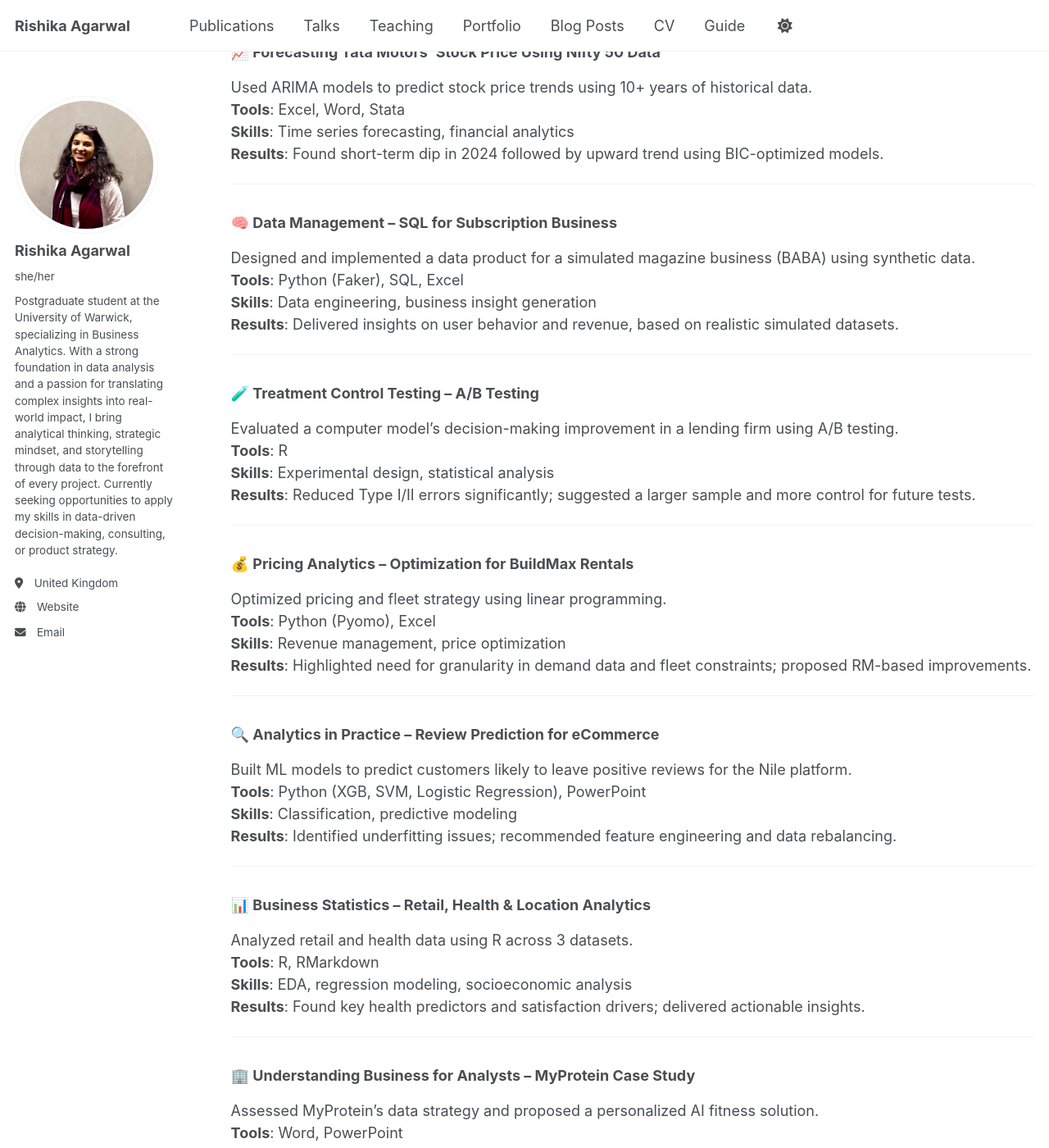
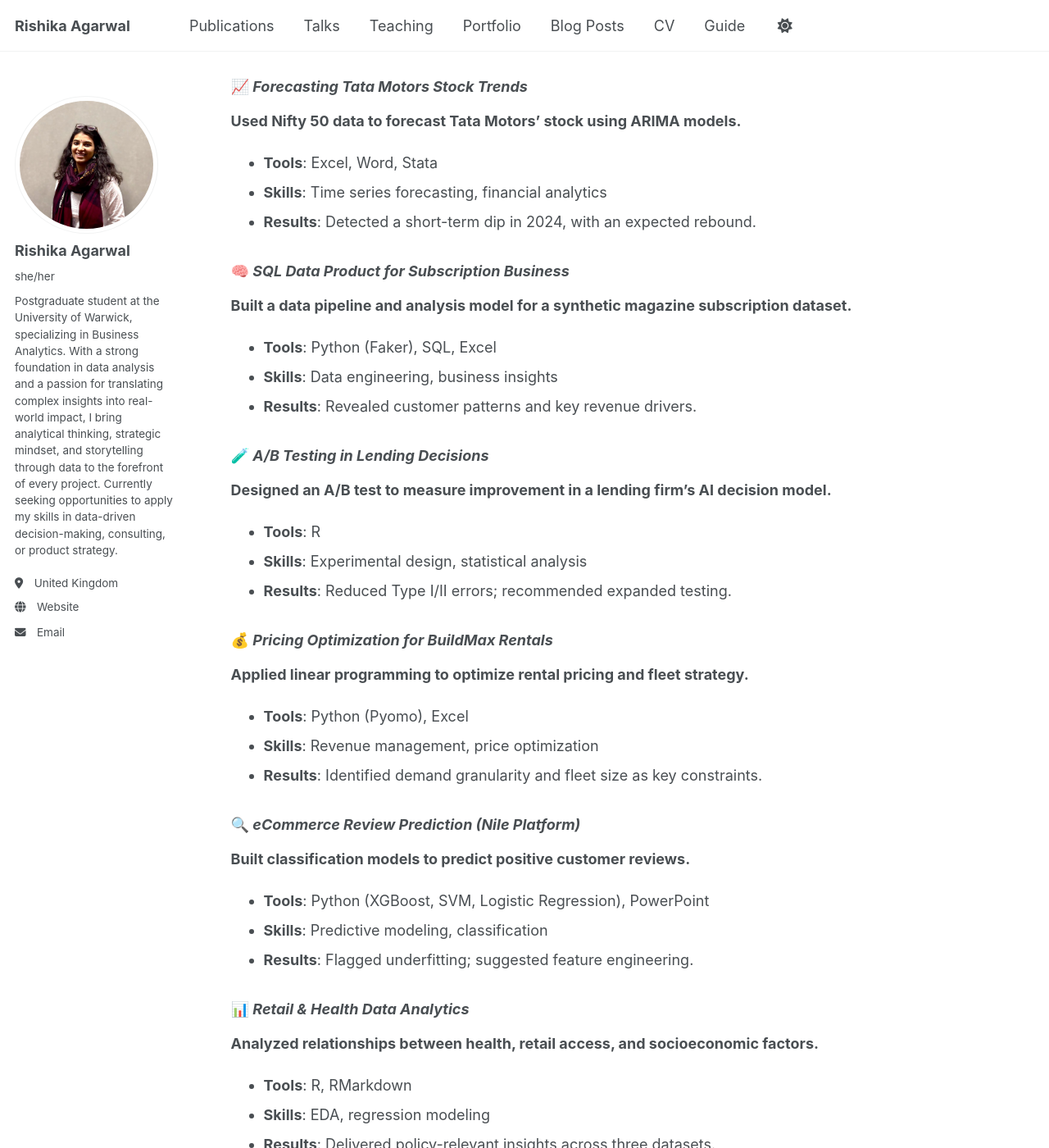
Before and after one commit to RishikaAgarwal2025/RishikaAgarwal2025.github.io, a Jekyll site: the page built from _pages/cv.md, in a window 1280 px wide and 1400 px high, scrolled down 1291 px. Shown: the whole window at 82% size. Built offline with Jekyll 4.4.1, drawn with Linux system fonts in a browser that asks for light colours; some of the changed text lies outside the part shown.

Commit message:
Update cv.md

```diff
--- a/_pages/cv.md
+++ b/_pages/cv.md
@@ -8,6 +8,8 @@
 ---
 
 📄 [Download my CV (PDF)](/Rishika_Agarwal_CV.pdf)
+
+---
 
 ## 🎯 Summary
 
@@ -42,67 +44,53 @@
 
 ## 📊 Projects
 
-### 🔄 Enhancing Efficiency and Societal Impact of Ahmedabad's BRTS
-Simulated and analyzed the impact of BRTS on travel time, emissions, and societal outcomes.
-**Tools**: SUMO, Google Forms, SPSS, Excel
-**Skills**: Simulation modeling, survey analysis, presentation
-**Results**: Identified low BRTS adoption and proposed free ticketing as a solution for low-income groups.
+### 🔄 *BRTS Efficiency & Societal Impact*
+**Simulated and evaluated interventions for Ahmedabad’s Bus Rapid Transit System (BRTS).**
+- **Tools**: SUMO, Google Forms, SPSS, Excel
+- **Skills**: Simulation modeling, survey analysis, presentation
+- **Results**: Identified low adoption and proposed free ticketing for low-income groups.
 
----
+### 📈 *Forecasting Tata Motors Stock Trends*
+**Used Nifty 50 data to forecast Tata Motors’ stock using ARIMA models.**
+- **Tools**: Excel, Word, Stata
+- **Skills**: Time series forecasting, financial analytics
+- **Results**: Detected a short-term dip in 2024, with an expected rebound.
 
-### 📈 Forecasting Tata Motors' Stock Price Using Nifty 50 Data
-Used ARIMA models to predict stock price trends using 10+ years of historical data.
-**Tools**: Excel, Word, Stata
-**Skills**: Time series forecasting, financial analytics
-**Results**: Found short-term dip in 2024 followed by upward trend using BIC-optimized models.
+### 🧠 *SQL Data Product for Subscription Business*
+**Built a data pipeline and analysis model for a synthetic magazine subscription dataset.**
+- **Tools**: Python (Faker), SQL, Excel
+- **Skills**: Data engineering, business insights
+- **Results**: Revealed customer patterns and key revenue drivers.
 
----
+### 🧪 *A/B Testing in Lending Decisions*
+**Designed an A/B test to measure improvement in a lending firm's AI decision model.**
+- **Tools**: R
+- **Skills**: Experimental design, statistical analysis
+- **Results**: Reduced Type I/II errors; recommended expanded testing.
 
-### 🧠 Data Management – SQL for Subscription Business
-Designed and implemented a data product for a simulated magazine business (BABA) using synthetic data.
-**Tools**: Python (Faker), SQL, Excel
-**Skills**: Data engineering, business insight generation
-**Results**: Delivered insights on user behavior and revenue, based on realistic simulated datasets.
+### 💰 *Pricing Optimization for BuildMax Rentals*
+**Applied linear programming to optimize rental pricing and fleet strategy.**
+- **Tools**: Python (Pyomo), Excel
+- **Skills**: Revenue management, price optimization
+- **Results**: Identified demand granularity and fleet size as key constraints.
 
----
+### 🔍 *eCommerce Review Prediction (Nile Platform)*
+**Built classification models to predict positive customer reviews.**
+- **Tools**: Python (XGBoost, SVM, Logistic Regression), PowerPoint
+- **Skills**: Predictive modeling, classification
+- **Results**: Flagged underfitting; suggested feature engineering.
 
-### 🧪 Treatment Control Testing – A/B Testing
-Evaluated a computer model’s decision-making improvement in a lending firm using A/B testing.
-**Tools**: R
-**Skills**: Experimental design, statistical analysis
-**Results**: Reduced Type I/II errors significantly; suggested a larger sample and more control for future tests.
+### 📊 *Retail & Health Data Analytics*
+**Analyzed relationships between health, retail access, and socioeconomic factors.**
+- **Tools**: R, RMarkdown
+- **Skills**: EDA, regression modeling
+- **Results**: Delivered policy-relevant insights across three datasets.
 
----
-
-### 💰 Pricing Analytics – Optimization for BuildMax Rentals
-Optimized pricing and fleet strategy using linear programming.
-**Tools**: Python (Pyomo), Excel
-**Skills**: Revenue management, price optimization
-**Results**: Highlighted need for granularity in demand data and fleet constraints; proposed RM-based improvements.
-
----
-
-### 🔍 Analytics in Practice – Review Prediction for eCommerce
-Built ML models to predict customers likely to leave positive reviews for the Nile platform.
-**Tools**: Python (XGB, SVM, Logistic Regression), PowerPoint
-**Skills**: Classification, predictive modeling
-**Results**: Identified underfitting issues; recommended feature engineering and data rebalancing.
-
----
-
-### 📊 Business Statistics – Retail, Health & Location Analytics
-Analyzed retail and health data using R across 3 datasets.
-**Tools**: R, RMarkdown
-**Skills**: EDA, regression modeling, socioeconomic analysis
-**Results**: Found key health predictors and satisfaction drivers; delivered actionable insights.
-
----
-
-### 🏢 Understanding Business for Analysts – MyProtein Case Study
-Assessed MyProtein’s data strategy and proposed a personalized AI fitness solution.
-**Tools**: Word, PowerPoint
-**Skills**: DELTA framework, risk analysis, stakeholder analysis
-**Results**: Proposed pilot project and integration into broader personalization strategy.
+### 🏢 *MyProtein AI Strategy Case Study*
+**Proposed a personalized AI fitness strategy for MyProtein.**
+- **Tools**: Word, PowerPoint
+- **Skills**: DELTA framework, stakeholder analysis
+- **Results**: Suggested pilot and roadmap for personalization integration.
 
 ---
 
@@ -114,38 +102,26 @@
 
 ---
 
-## 📚 Publications
-
-<ul>{% for post in site.publications reversed %}
-  {% include archive-single-cv.html %}
-{% endfor %}</ul>
-
----
-
-## 🎤 Talks
-
-<ul>{% for post in site.talks reversed %}
-  {% include archive-single-talk-cv.html %}
-{% endfor %}</ul>
-
----
-
 ## 👩‍🏫 Teaching
 
 - **Teaching Assistant**, Ahmedabad University — *2023*
-  Supported delivery and engagement for the undergraduate course **Political Psychology**.
-
-<ul>{% for post in site.teaching reversed %}
-  {% include archive-single-cv.html %}
-{% endfor %}</ul>
+  Supported instruction for the undergraduate course **Political Psychology**, assisting with grading, tutorial sessions, and student queries.
 
 ---
 
 ## 🤝 Service and Leadership
 
-- Collaborated with public health authorities for malaria and dengue mitigation projects in Ahmedabad
-- Conducted city-wide surveys and simulations for policy-relevant outcomes
-- Peer mentoring and academic guidance for MSc students
+- **Peer Mentor**, Ahmedabad University
+  Mentored first-year undergraduate students in Economics and Analytics, helping them transition academically and socially into university life.
+
+- **Research Collaborator – Public Health Projects**
+  Contributed to two field research studies focusing on vector-borne diseases and healthcare infrastructure.
+  - Designed and administered household-level surveys
+  - Analyzed field data using SPSS and Excel
+  - Presented findings to local public health authorities for actionable policy decisions
+
+- **Community Engagement via Simulation Modeling**
+  Built an AnyLogic model to improve ambulance access in BRTS corridors, resulting in reduced emergency response time. The simulation informed urban transport policy discussions in Ahmedabad.
 
 ---
 
```
